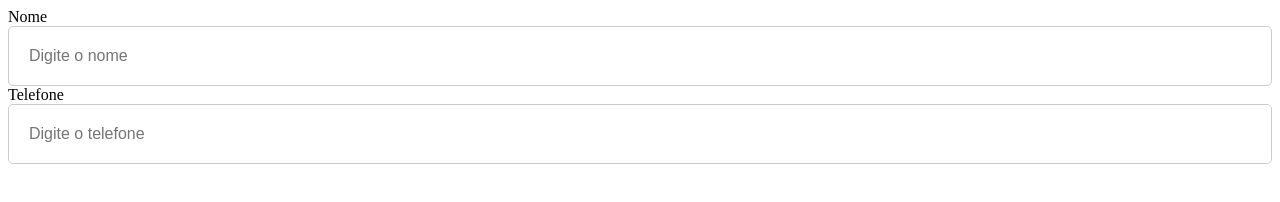
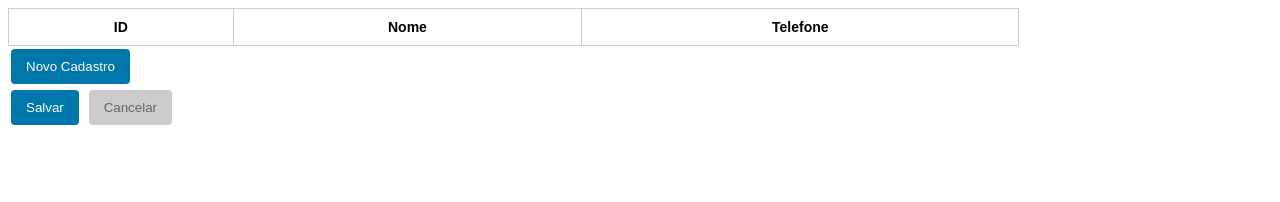
Before and after one commit to Juliadiasfs/cadastro1, a plain HTML site: page cadastro/index.html in a window 1280 px wide. Drawn offline with Linux system fonts and the light colour scheme.

Commit message:
Add files via upload

```diff
--- a/cadastro/css/style.css
+++ b/cadastro/css/style.css
@@ -1,21 +1,69 @@
-input{
+input {
     width: 80%;
     padding: 20px;
     border: 1px solid #ccc;
     border-radius: 5px;
     font-size: 1rem;
 }
-.label>div{
+
+.label>div {
     display: flex;
 }
-#cadastro-registro{
+
+#cadastro-registro {
     display: none;
     flex-direction: column;
     gap: 30px;
 }
-#lista-registro{
+
+#lista-registro {
     display: none;
 }
-.label>div>input{
+
+.label>div>input {
     flex: 1;
 }
+
+body[page=lista] #lista-registro {
+    display: block;
+}
+
+body[page=cadastro] #cadastro-registro {
+    display: block;
+}
+
+body {
+    font-family: Arial, Helvetica, sans-serif;
+    font-size: 14px;
+}
+
+table {
+    width: 80%;
+    border-collapse: collapse;
+}
+
+table th,
+table td {
+    padding: 10px 15px;
+    border: 1px solid #ccc;
+}
+
+button {
+    border: none;
+    border-radius: 4px;
+    cursor: pointer;
+    background-color: #07a;
+    color: #fff;
+    margin: 3px;
+    padding: 10px 15px;
+}
+
+button:hover{
+    opacity: 0.8;
+
+}
+
+button.cinza{
+    background-color: #ccc;
+    color: #666;
+}
--- a/cadastro/index.html
+++ b/cadastro/index.html
@@ -1,5 +1,6 @@
 <!DOCTYPE html>
 <html lang="en">
+
 <head>
     <meta charset="UTF-8">
     <meta http-equiv="X-UA-Compatible" content="IE=edge">
@@ -7,7 +8,8 @@
     <link rel="stylesheet" href="css/style.css">
     <title>Exemplo de cadastro</title>
 </head>
-<body>
+
+<body page="lista">
     <div id="lista-registro">
         <table>
             <thead>
@@ -22,6 +24,7 @@
 
             </tbody>
         </table>
+        <button onclick="visualizar('cadastro')"> Novo Cadastro</button>
     </div>
     <div id="cadastro-registro">
         <div class="label">
@@ -30,12 +33,10 @@
                 <input type="number" name="txtid" id="codigo" placeholder="Digite o código" readonly>
             </div>
         </div>
-    </div>
         <div class="label">
             <div>Nome</div>
             <div>
                 <input type="number" name="txtnome" id="nome" placeholder="Digite o nome">
-        </div>
             </div>
         </div>
         <div class="label">
@@ -45,5 +46,10 @@
             </div>
         </div>
     </div>
+    <div>
+        <button>Salvar</button>
+        <button onclick="visualizar('lista')" class="cinza">Cancelar</button>
+    </div>
 </body>
+ <script src="js/main.js"></script>
 </html>
--- a/cadastro/js/main.js
+++ b/cadastro/js/main.js
@@ -1,3 +1,3 @@
-function visualizar(pagina){
+function visualizar(pagina) {
     documento.body.setAtribute('page', pagina)
 }
```
Lines whose indentation alone changed are shown as unchanged.
